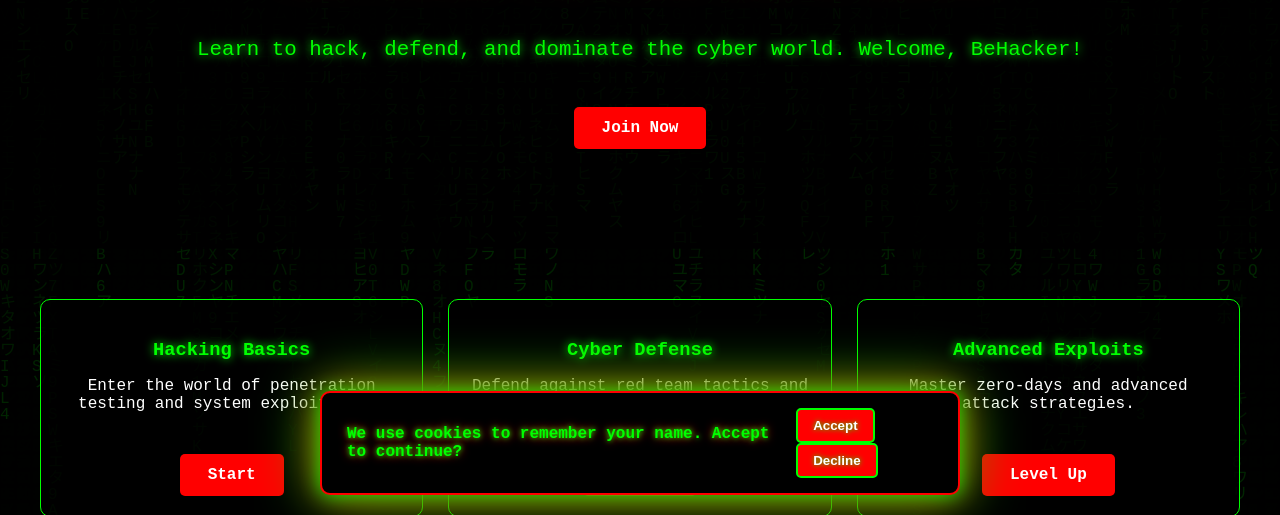
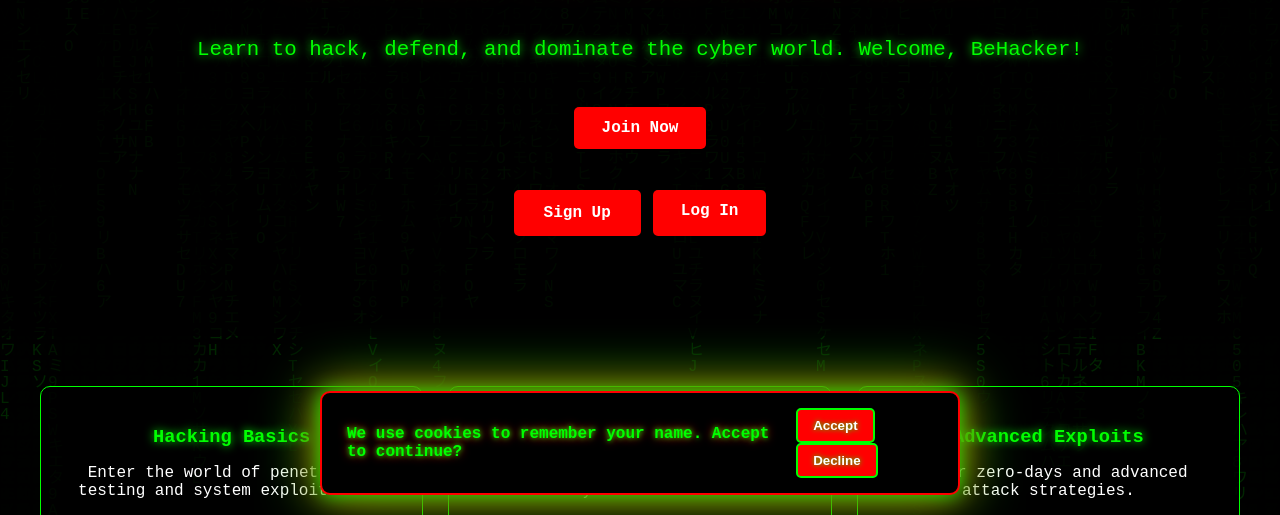
Before and after one commit to Abobakr-1/test, a plain HTML site: page index.html in a window 1280 px wide. Shown: the part 285-800 px from the top of the page. Drawn offline with Linux system fonts and the light colour scheme.

Commit message:
Update index.html

```diff
--- a/index.html
+++ b/index.html
@@ -130,6 +130,9 @@
       color: #00ff00;
       text-shadow: 0 0 10px #00ff00;
     }
+    .auth-buttons { display: flex; gap: 12px; justify-content: center; flex-wrap: wrap; margin-top: 16px; }
+    .btn-outline { background: transparent; border: 2px solid red; color: #fff; }
+    .btn-outline:hover { background: rgba(255,0,0,0.15); box-shadow: 0 0 15px red; }
     .btn {
       display: inline-block;
       margin-top: 25px;
@@ -332,6 +335,10 @@
     <h2 class="glitch" data-text="Welcome to the Dark Side">Welcome to the Dark Side</h2>
     <p id="welcome-text">Learn to hack, defend, and dominate the cyber world. Welcome, BeHacker!</p>
     <a class="btn" href="https://abobakr-1.github.io/test/#courses">Join Now</a>
+    <div class="auth-buttons">
+      <a class="btn btn-outline" href="./behacker/sign in/index2.html">Sign Up</a>
+      <a class="btn" href="./behacker/log in/index3.html">Log In</a>
+    </div>
   </section>
 
   <section id="courses">
```
